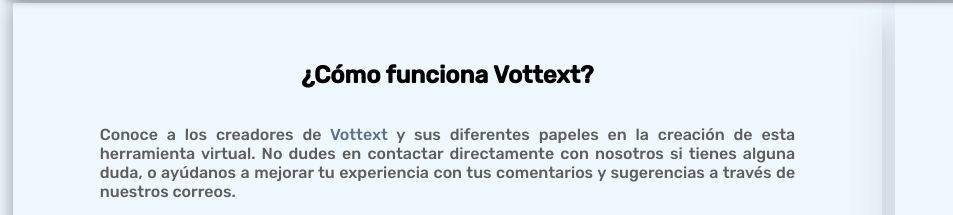
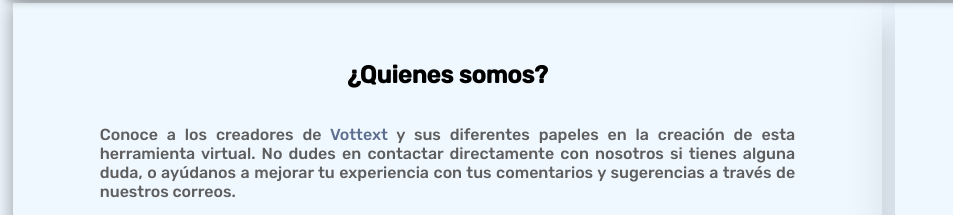
Before and after one commit to JuanPachecoJose/Texto-a-voz, a plain HTML site: page contact.html in a window 1280 px wide. Shown: the part 176-391 px from the top of the page, 0-953 px from the left. Drawn offline with Linux system fonts and the light colour scheme; grey boxes are pictures that could not be loaded.

Commit message:
error en la fucking pag de contact

```diff
--- a/contact.html
+++ b/contact.html
@@ -27,7 +27,7 @@
     </header>
     <main class="index-main ">
         <div id="inicio" class="pag-conten">
-            <h2>¿Cómo funciona Vottext?</h2>
+            <h2>¿Quienes somos?</h2>
             <p class="intro">Conoce a los creadores de <a href="index.html">Vottext</a>
             y sus diferentes papeles en la creación de esta herramienta virtual. No dudes en
             contactar directamente con nosotros si tienes alguna duda, o ayúdanos a mejorar
```
